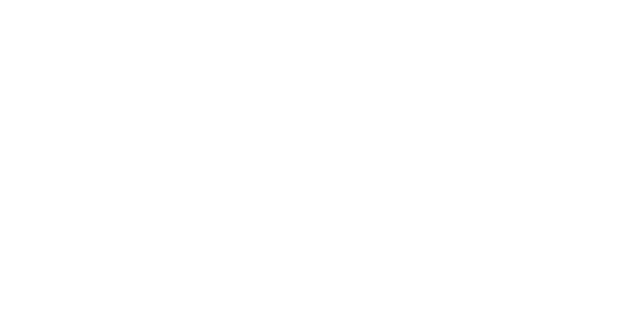
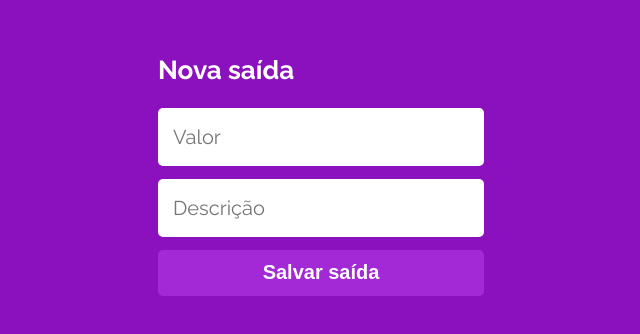
Before and after one commit to rafaeelnunesf/My-Wallet-Front, a React (Create React App) app: page /entries/1 in a window 1280 px wide. Before the commit this address had no page. Shown: the part 236-570 px from the top of the page, without its empty margins (319-959 px from the left). Built offline with nearby package versions, Linux system fonts and the light colour scheme; a web font is replaced by a local one.

Commit message:
updating method to go to the add entries page

```diff
--- a/src/App.js
+++ b/src/App.js
@@ -1,4 +1,4 @@
-import { BrowserRouter, Routes, Route } from "react-router-dom";
+import { BrowserRouter, Routes, Route, useParams } from "react-router-dom";
 import { Home, Login, Register, Entries } from "./pages";
 import authContext from "./contexts/authContext";
 import userContext from "./contexts/usercontext";
@@ -6,6 +6,7 @@
 export default function App() {
   const [userData, setUserData] = useState({ id: "", name: "", token: "" });
   const [entrie, setEntrie] = useState("");
+
   return (
     <authContext.Provider value={{ userData, setUserData }}>
       <userContext.Provider value={{ entrie, setEntrie }}>
@@ -14,7 +15,7 @@
             <Route path="/" element={<Login />} />
             <Route path="/register" element={<Register />} />
             <Route path="/home" element={<Home />} />
-            <Route path="/entries" element={<Entries />} />
+            <Route path="/entries/:IDentrie" element={<Entries />} />
           </Routes>
         </BrowserRouter>
       </userContext.Provider>
--- a/src/pages/Entries/index.js
+++ b/src/pages/Entries/index.js
@@ -1,4 +1,5 @@
 import { useContext } from "react";
+import { useParams } from "react-router";
 import {
   Button,
   Container,
@@ -6,13 +7,12 @@
   ValueInputs,
 } from "../../components/formComponents";
 import { Header } from "../../components/Homecomponents";
-import userContext from "../../contexts/usercontext";
 
 export default function Entries() {
-  const { entrie } = useContext(userContext);
+  const { IDentrie } = useParams();
   return (
     <Container>
-      <Header>{`Nova ${entrie}`}</Header>
+      <Header>{`Nova ${IDentrie === "input" ? "entrada" : "saída"}`}</Header>
       <ValueInputs>
         <Input type="text" placeholder="Valor" name="value" required></Input>
         <Input
@@ -21,7 +21,9 @@
           name="description"
           required
         ></Input>
-        <Button>{`Salvar ${entrie}`}</Button>
+        <Button>{`Salvar ${
+          IDentrie === "input" ? "entrada" : "saída"
+        }`}</Button>
       </ValueInputs>
     </Container>
   );
--- a/src/pages/Home/index.js
+++ b/src/pages/Home/index.js
@@ -2,7 +2,7 @@
 import plus from "../../assets/plus.svg";
 import minus from "../../assets/minus.svg";
 import exit from "../../assets/exit.svg";
-import { useNavigate } from "react-router";
+import { useNavigate, useParams } from "react-router";
 import {
   Header,
   EntriesScreen,
@@ -12,17 +12,11 @@
 import { useContext, useEffect, useState } from "react";
 import authContext from "../../contexts/authContext";
 import api from "../../services/api";
-import userContext from "../../contexts/usercontext";
 
 export default function Home() {
   let navigate = useNavigate();
   const { userData } = useContext(authContext);
-  const { setEntrie } = useContext(userContext);
 
-  function handleEntries(entrie) {
-    setEntrie(entrie);
-    navigate("/entries");
-  }
   return (
     <Container>
       <Header>
@@ -33,11 +27,11 @@
         <h1>Não há registros de entrada ou saída</h1>
       </EntriesScreen>
       <Buttons>
-        <EntrieButton onClick={() => handleEntries("entrada")}>
+        <EntrieButton onClick={() => navigate(`/entries/input`)}>
           <img src={plus} alt="plus"></img>
           <p>Nova entrada</p>
         </EntrieButton>
-        <EntrieButton onClick={() => handleEntries("saída")}>
+        <EntrieButton onClick={() => navigate(`/entries/output`)}>
           <img src={minus} alt="minus"></img>
           <p>Nova saída</p>
         </EntrieButton>
```
